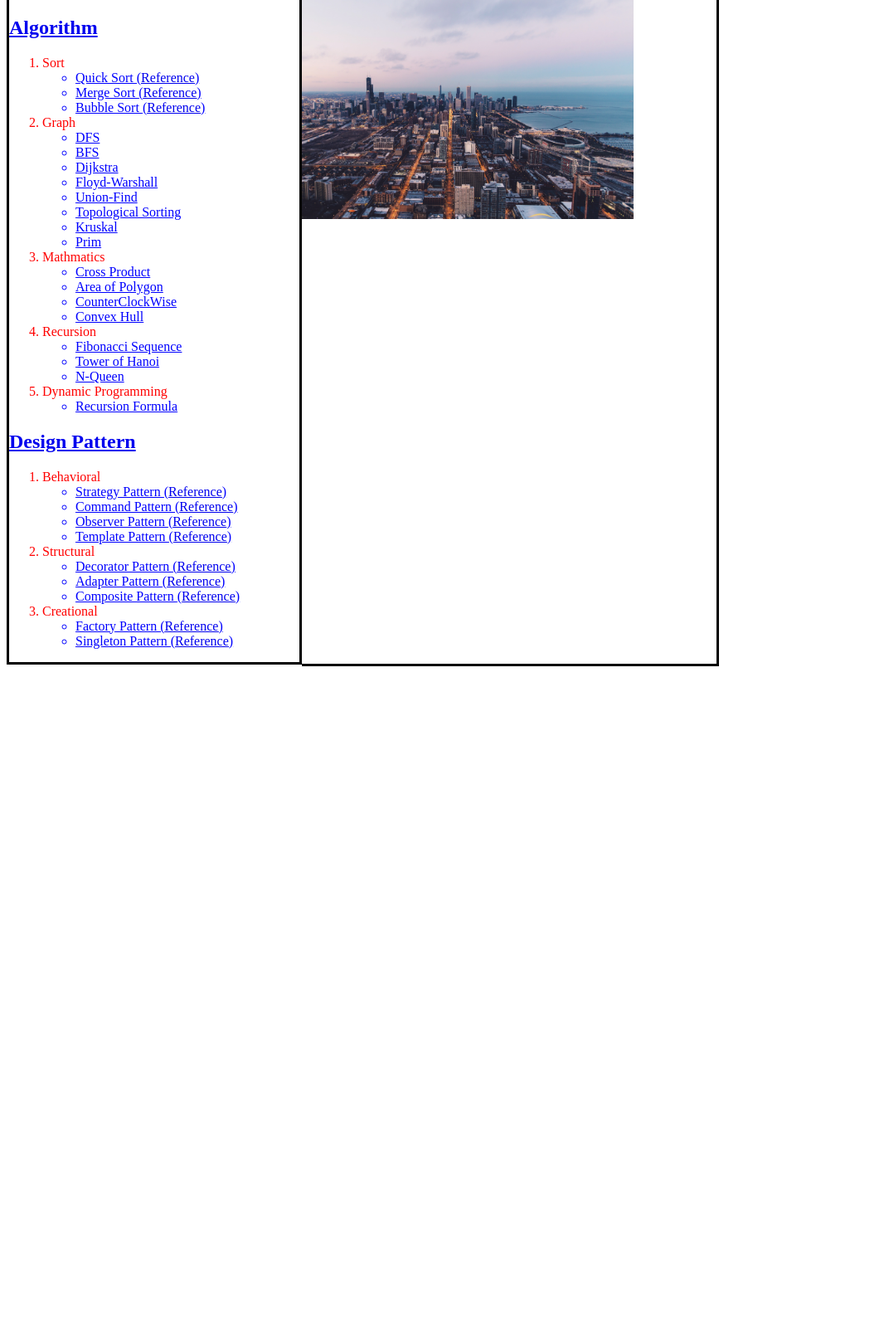
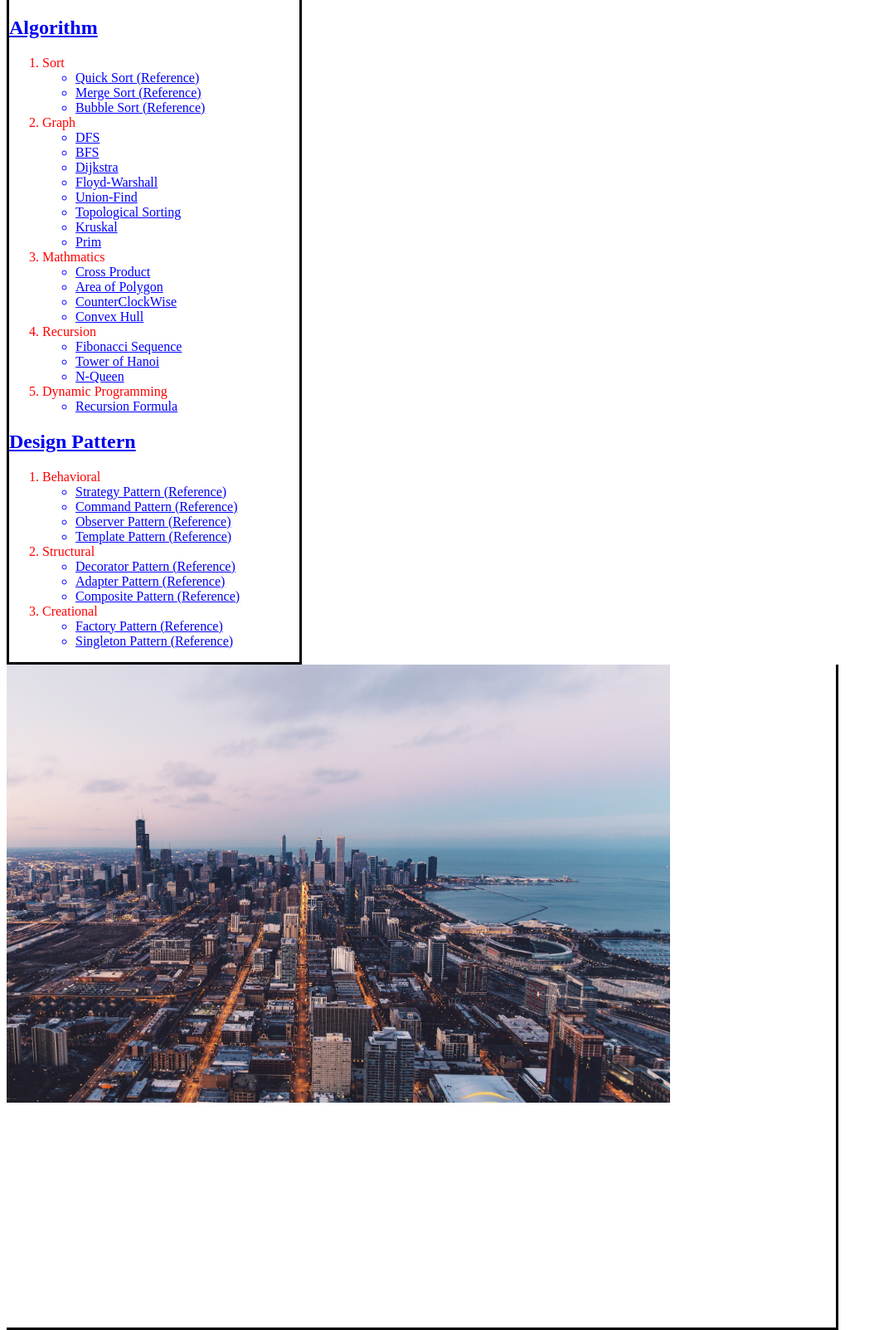
Before and after one commit to champyoon/ALDP, a PHP site: page / in a window 1280 px wide. Shown: the part 180-1783 px from the top of the page at 83% size, without its empty margins (0-1066 px from the left). Before the commit the page ends 983 px from the top, so only its background shows below. Run offline with PHP 8.4, Linux system fonts and the light colour scheme.

Commit message:
Update cascadeStyleSheet.css

```diff
--- a/CSS/cascadeStyleSheet.css
+++ b/CSS/cascadeStyleSheet.css
@@ -15,7 +15,7 @@ article
 {
   border-bottom:3px solid black;
   border-right:3px solid black;
-  width:500px;
+  width:1000px;
   height:799.625px;
   float:left;
 }
```
